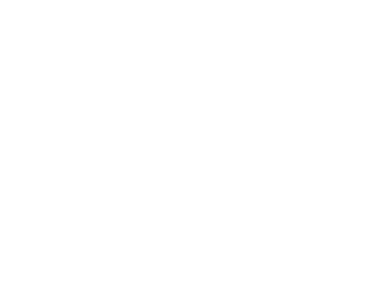
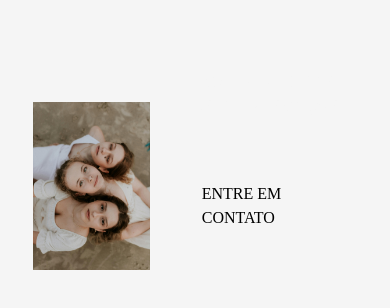
Before and after one commit to alisonnRB/Lumen, a Next.js app: page / in a window 390 px wide. Shown: the part 6028-6336 px from the top of the page. Before the commit the page ends 5954 px from the top, so only its background shows below. Built offline with nearby package versions, Linux system fonts and the light colour scheme.

Commit message:
contact section create

```diff
--- /dev/null
+++ b/src/components/contato.jsx
@@ -0,0 +1,38 @@
+import Link from "next/link";
+import Image from "next/image";
+import contato from '../assets/contato.jpg';
+
+export default function Contato() {
+    return (
+        <section className="w-[100%] mt-36 pb-20">
+
+            <div className="w-[100%] flex justify-center gap-8">
+
+                <div className="relative flex max-w-[30%] top-[2rem]">
+                    <Image
+                        src={contato}
+                        alt="Fotografia das duas irmãs da Lumen"
+                        style={{ objectFit: 'contain' }}
+                        quality={100}
+                        className="z-20"
+                    />
+
+                    <div className="w-[100%] h-[100%] absolute border-solid border-page border-[.5vw] ml-[17%] mt-[-17%] z-10"></div>
+                </div>
+
+                <div className="relative flex flex-col items-center justify-center w-[45%] gap-14">
+
+                    <h1 className="contact-title text-page text-center">CRIE MOMENTOS<br /> RECORDE EMOÇÕES</h1>
+
+                    <Link href={''}>
+                        <div className="contact-buton bg-page px-5 py-2 cursor-pointer">
+                            ENTRE EM CONTATO
+                        </div>
+                    </Link>
+
+                </div>
+            </div>
+
+        </section>
+    );
+}
--- a/src/pages/index.js
+++ b/src/pages/index.js
@@ -2,6 +2,7 @@
 import About from "@/components/about";
 import Vision from "@/components/vision";
 import Portfolio from "@/components/portfolio";
+import Contato from "@/components/contato";
 
 export default function Home() {
 
@@ -11,6 +12,7 @@
       <About />
       <Vision />
       <Portfolio />
+      <Contato />
     </main>
   );
 }
--- /dev/null
+++ b/src/styles/contato.css
@@ -0,0 +1,18 @@
+.contact-title {
+    font-size: clamp(1em, 1em + 2vw, 3em);
+}
+
+.contact-buton{
+    font-size: clamp(1em, 1em + 1.3vw, 3em);
+}
+
+@media screen and (orientation: portrait) {
+    .contact-title {
+        font-size: clamp(1em, 1em + .7vw, 3em);
+    }
+
+    .contact-buton{
+        font-size: clamp(.7em, 1em + .3vw, .8em);
+    }
+
+}
--- a/src/styles/globals.css
+++ b/src/styles/globals.css
@@ -7,6 +7,7 @@
 @import url('./about.css');
 @import url('./vision.css');
 @import url('./portifolio.css');
+@import url('./contato.css');
 
 body,
 html {
```
